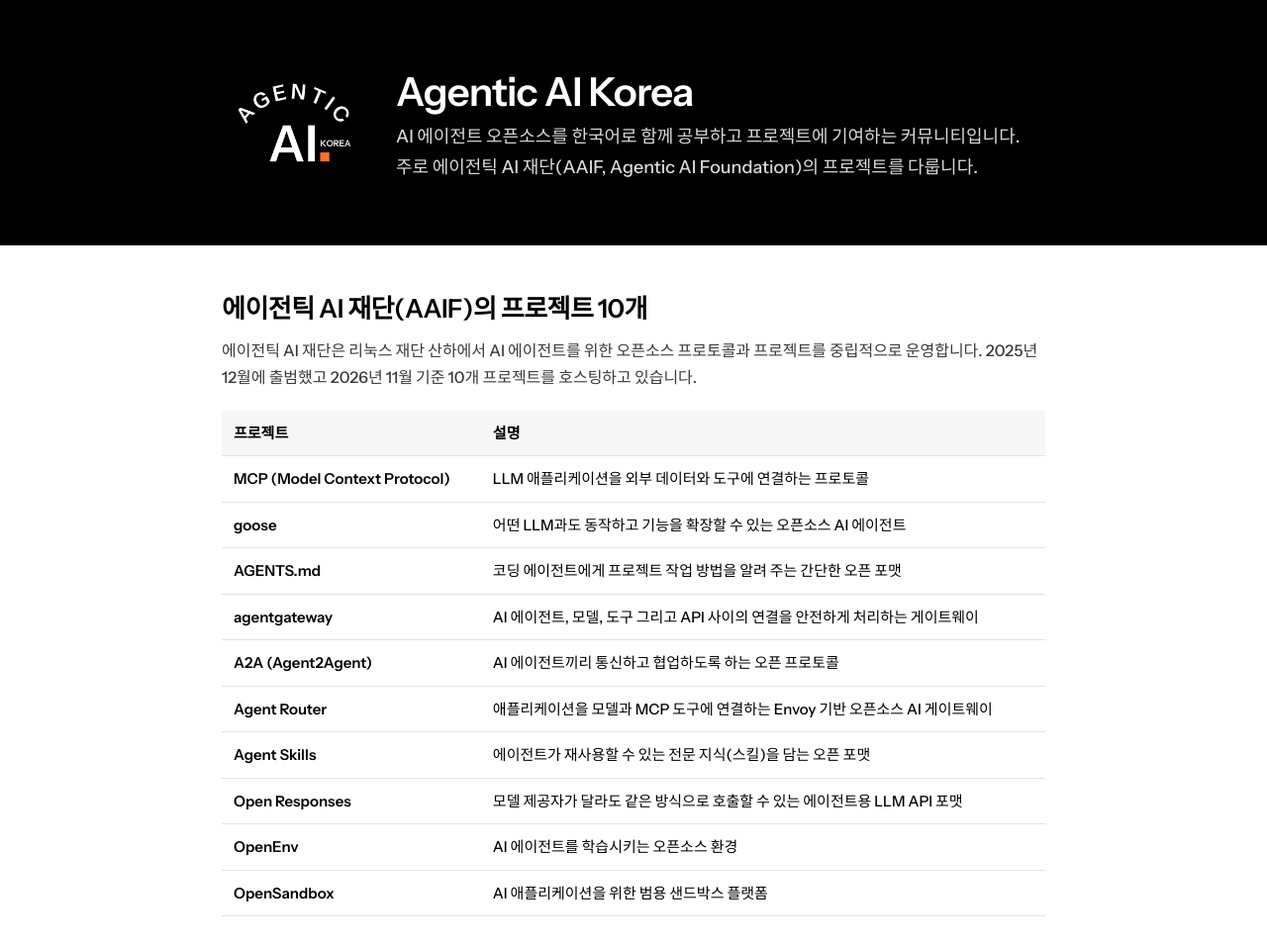
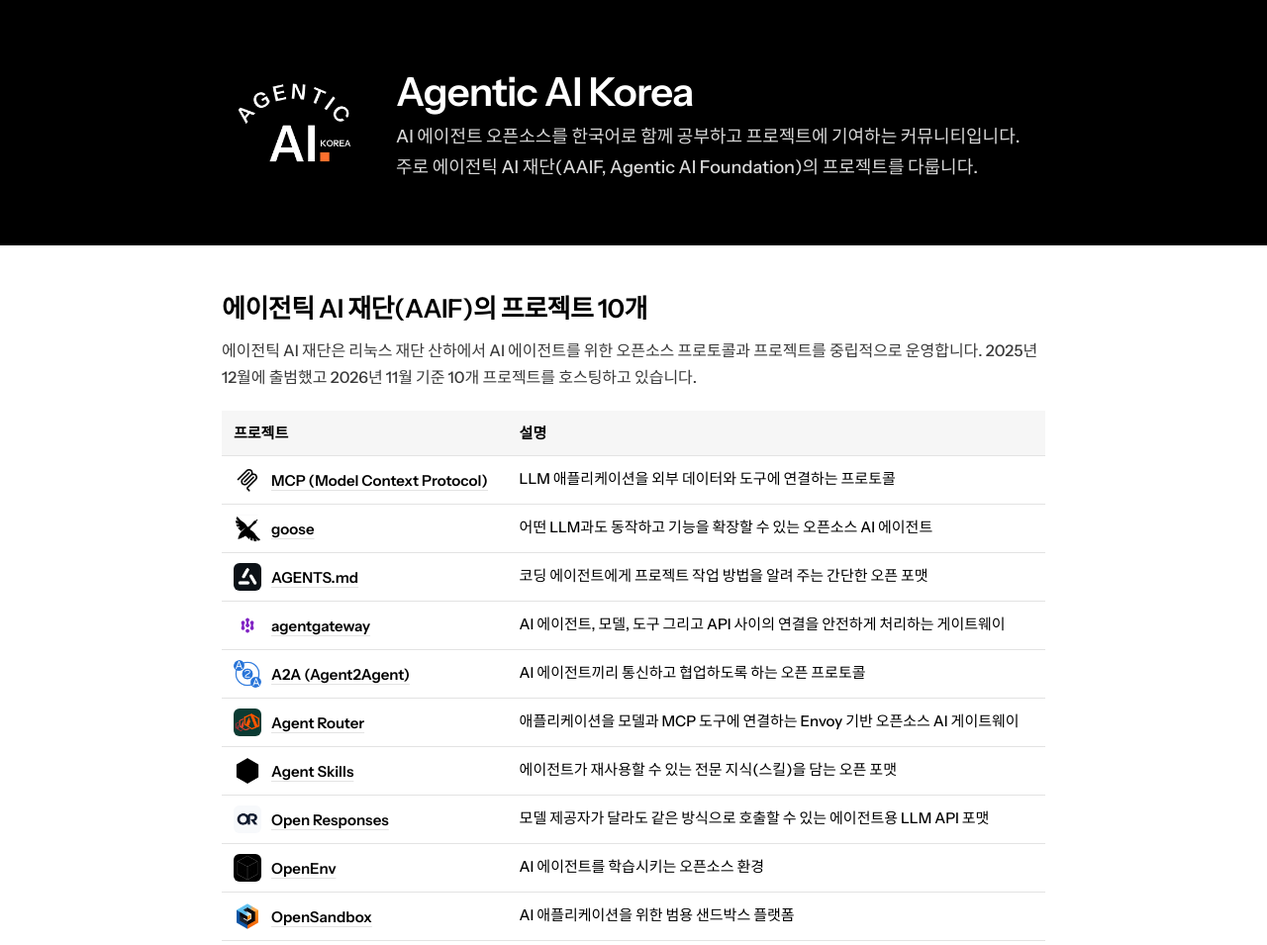
Before and after one commit to agenticaikorea/agenticaikorea.org, a plain HTML site: page public/index.html in a window 1280 px wide. Shown: the top 955 px of the page at 99% size. Drawn offline with Linux system fonts and the light colour scheme; a web font is replaced by a local one.

Commit message:
AAIF 프로젝트 표에 로고와 프로젝트 링크를 넣는다, 미리 보기를 위해 wrangler.jsonc에 previews 블록을 더한다
- 로고는 aaif.io 프로젝트 카드가 사용하는 각 프로젝트 GitHub 조직 아바타를 96px로 줄인 것이다(public/assets/projects)
- 링크는 aaif.io 프로젝트 카드의 웹사이트 주소를 그대로 사용한다
- previews는 Workers Builds 미리 보기에 필요한 빈 블록이다. 바인딩은 없다

```diff
--- a/public/index.html
+++ b/public/index.html
@@ -45,6 +45,10 @@ table { width: 100%; border-collapse: collapse; font-size: 15px; }
 th, td { text-align: left; vertical-align: top; padding: 10px 12px; border-bottom: 1px solid var(--line); }
 th { font-weight: 600; background: var(--paper-2); }
 td:first-child { white-space: nowrap; font-weight: 600; }
+.proj { display: flex; align-items: center; gap: 10px; text-decoration: none; }
+.proj img { width: 28px; height: 28px; flex: none; border-radius: 6px; }
+.proj span { text-decoration: underline; text-decoration-color: var(--line); text-underline-offset: 4px; }
+.proj:hover span { text-decoration-color: var(--ink); }
 .coming { list-style: none; margin: 0; padding: 0; display: grid; gap: 12px; }
 .coming li { border: 1px solid var(--line); padding: 16px 20px; }
 .coming strong { display: block; font-weight: 600; }
@@ -88,16 +92,16 @@ footer p { margin: 0 0 4px; }
       <table>
         <thead><tr><th>프로젝트</th><th>설명</th></tr></thead>
         <tbody>
-          <tr><td>MCP (Model Context Protocol)</td><td>LLM 애플리케이션을 외부 데이터와 도구에 연결하는 프로토콜</td></tr>
-          <tr><td>goose</td><td>어떤 LLM과도 동작하고 기능을 확장할 수 있는 오픈소스 AI 에이전트</td></tr>
-          <tr><td>AGENTS.md</td><td>코딩 에이전트에게 프로젝트 작업 방법을 알려 주는 간단한 오픈 포맷</td></tr>
-          <tr><td>agentgateway</td><td>AI 에이전트, 모델, 도구 그리고 API 사이의 연결을 안전하게 처리하는 게이트웨이</td></tr>
-          <tr><td>A2A (Agent2Agent)</td><td>AI 에이전트끼리 통신하고 협업하도록 하는 오픈 프로토콜</td></tr>
-          <tr><td>Agent Router</td><td>애플리케이션을 모델과 MCP 도구에 연결하는 Envoy 기반 오픈소스 AI 게이트웨이</td></tr>
-          <tr><td>Agent Skills</td><td>에이전트가 재사용할 수 있는 전문 지식(스킬)을 담는 오픈 포맷</td></tr>
-          <tr><td>Open Responses</td><td>모델 제공자가 달라도 같은 방식으로 호출할 수 있는 에이전트용 LLM API 포맷</td></tr>
-          <tr><td>OpenEnv</td><td>AI 에이전트를 학습시키는 오픈소스 환경</td></tr>
-          <tr><td>OpenSandbox</td><td>AI 애플리케이션을 위한 범용 샌드박스 플랫폼</td></tr>
+          <tr><td><a class="proj" href="https://modelcontextprotocol.io/docs/getting-started/intro"><img src="/assets/projects/mcp.png" alt="" width="28" height="28" loading="lazy"><span>MCP (Model Context Protocol)</span></a></td><td>LLM 애플리케이션을 외부 데이터와 도구에 연결하는 프로토콜</td></tr>
+          <tr><td><a class="proj" href="https://goose-docs.ai"><img src="/assets/projects/goose.png" alt="" width="28" height="28" loading="lazy"><span>goose</span></a></td><td>어떤 LLM과도 동작하고 기능을 확장할 수 있는 오픈소스 AI 에이전트</td></tr>
+          <tr><td><a class="proj" href="https://agents.md/"><img src="/assets/projects/agents-md.png" alt="" width="28" height="28" loading="lazy"><span>AGENTS.md</span></a></td><td>코딩 에이전트에게 프로젝트 작업 방법을 알려 주는 간단한 오픈 포맷</td></tr>
+          <tr><td><a class="proj" href="https://agentgateway.dev"><img src="/assets/projects/agentgateway.png" alt="" width="28" height="28" loading="lazy"><span>agentgateway</span></a></td><td>AI 에이전트, 모델, 도구 그리고 API 사이의 연결을 안전하게 처리하는 게이트웨이</td></tr>
+          <tr><td><a class="proj" href="https://github.com/a2aproject/"><img src="/assets/projects/a2a.png" alt="" width="28" height="28" loading="lazy"><span>A2A (Agent2Agent)</span></a></td><td>AI 에이전트끼리 통신하고 협업하도록 하는 오픈 프로토콜</td></tr>
+          <tr><td><a class="proj" href="https://theagentrouter.ai/"><img src="/assets/projects/agent-router.png" alt="" width="28" height="28" loading="lazy"><span>Agent Router</span></a></td><td>애플리케이션을 모델과 MCP 도구에 연결하는 Envoy 기반 오픈소스 AI 게이트웨이</td></tr>
+          <tr><td><a class="proj" href="https://agentskills.io"><img src="/assets/projects/agent-skills.png" alt="" width="28" height="28" loading="lazy"><span>Agent Skills</span></a></td><td>에이전트가 재사용할 수 있는 전문 지식(스킬)을 담는 오픈 포맷</td></tr>
+          <tr><td><a class="proj" href="https://www.openresponses.org/"><img src="/assets/projects/open-responses.png" alt="" width="28" height="28" loading="lazy"><span>Open Responses</span></a></td><td>모델 제공자가 달라도 같은 방식으로 호출할 수 있는 에이전트용 LLM API 포맷</td></tr>
+          <tr><td><a class="proj" href="https://huggingface.co/docs/openenv/index"><img src="/assets/projects/openenv.png" alt="" width="28" height="28" loading="lazy"><span>OpenEnv</span></a></td><td>AI 에이전트를 학습시키는 오픈소스 환경</td></tr>
+          <tr><td><a class="proj" href="https://open-sandbox.ai/"><img src="/assets/projects/opensandbox.png" alt="" width="28" height="28" loading="lazy"><span>OpenSandbox</span></a></td><td>AI 애플리케이션을 위한 범용 샌드박스 플랫폼</td></tr>
         </tbody>
       </table>
     </div>
```
Also changed, not shown: public/assets/projects/a2a.png (added), public/assets/projects/agent-router.png (added), public/assets/projects/agent-skills.png (added), public/assets/projects/agentgateway.png (added), public/assets/projects/agents-md.png (added), public/assets/projects/goose.png (added), public/assets/projects/mcp.png (added), public/assets/projects/open-responses.png (added), public/assets/projects/openenv.png (added), public/assets/projects/opensandbox.png (added), 1 other file.
